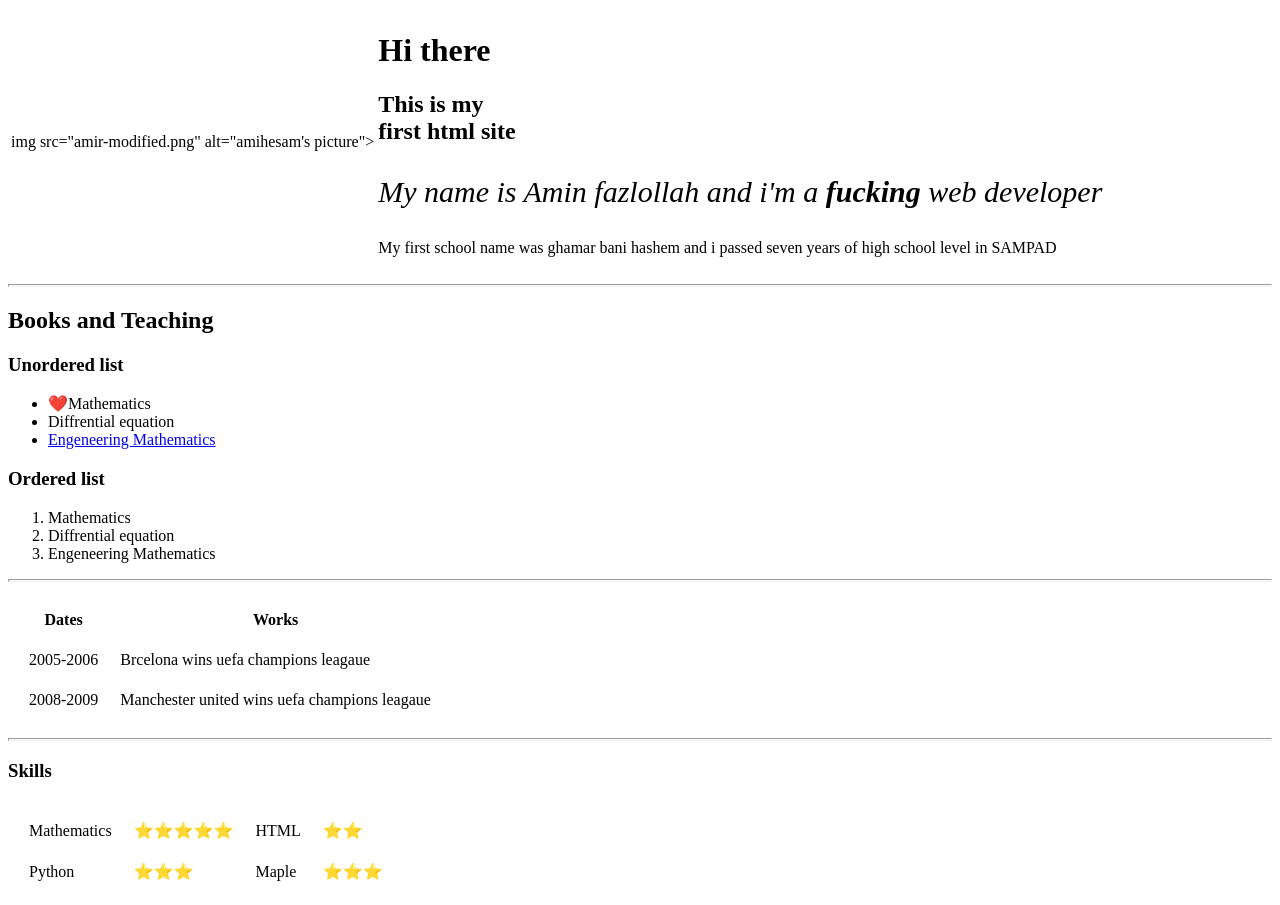
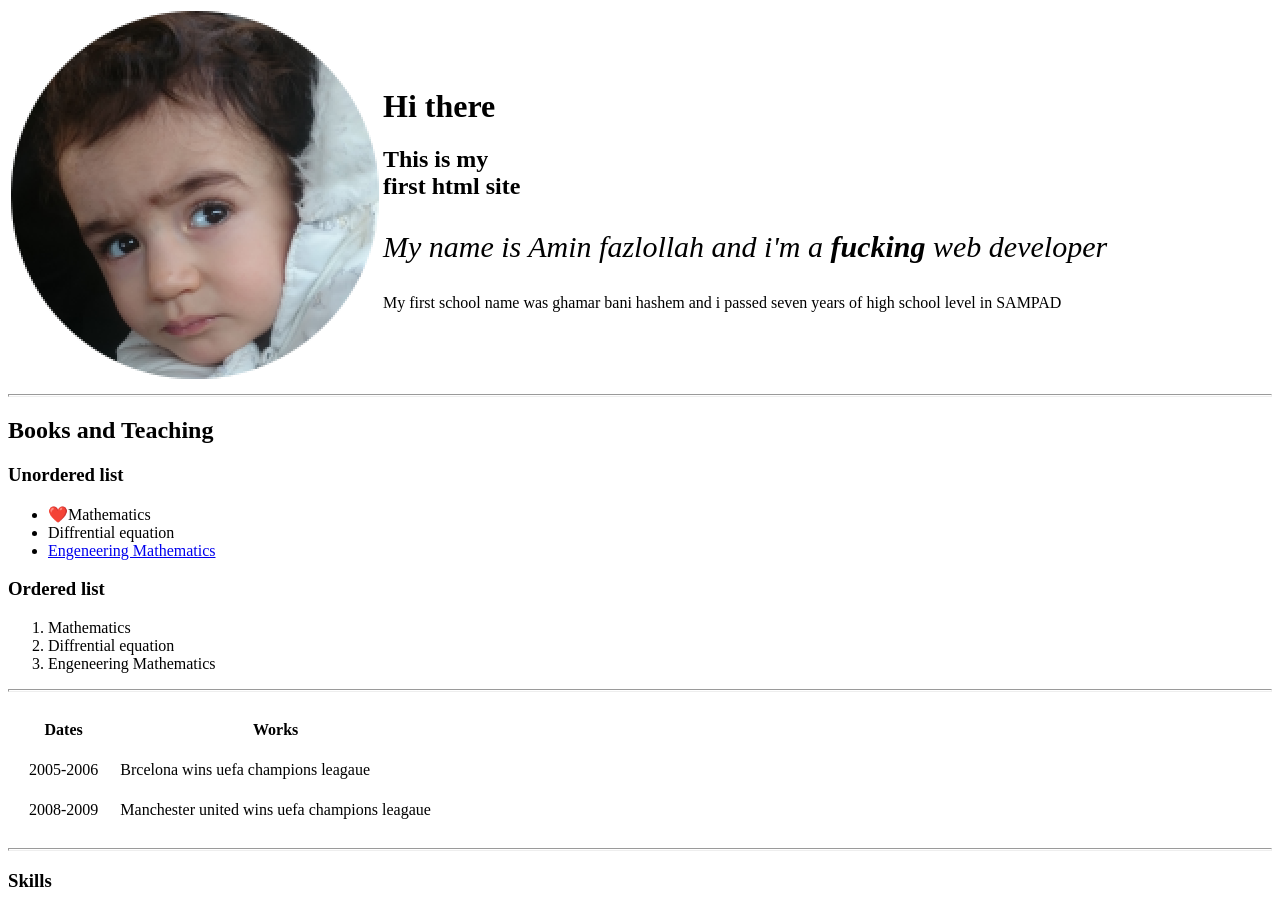
Before and after one commit to Aminfazl13721372/CV2, a plain HTML site: page index.html in a window 1280 px wide. Shown: the top 905 px of the page. Drawn offline with Linux system fonts and the light colour scheme.

Commit message:
Update index.html

```diff
--- a/index.html
+++ b/index.html
@@ -7,7 +7,7 @@
   <body>
     <table>
       <tr>
-        <td>img src="amir-modified.png" alt="amihesam's picture"></td>
+        <td><img src="amir-modified.png" alt="amihesam's picture"></td>
         <td><h1> Hi there</h1>
 
           <h2>This is my <br>first html site <br></h2>
```
